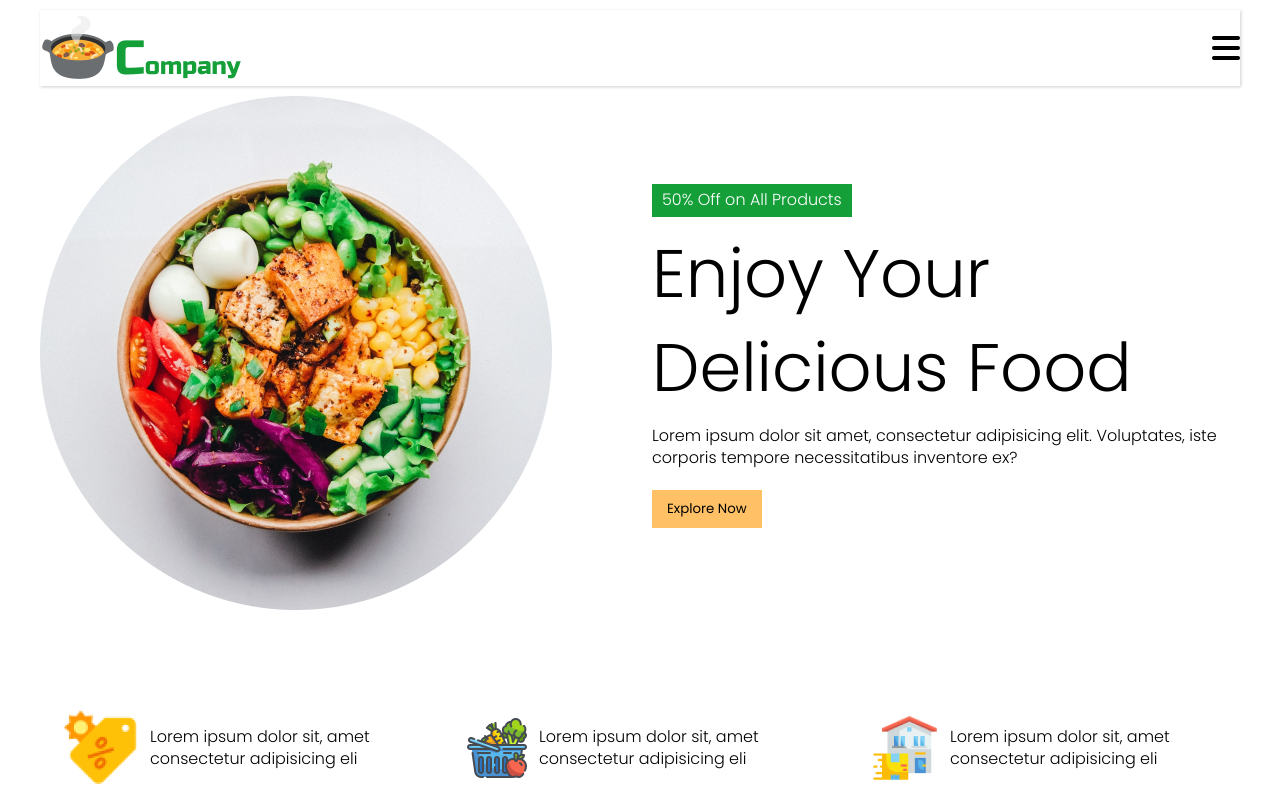
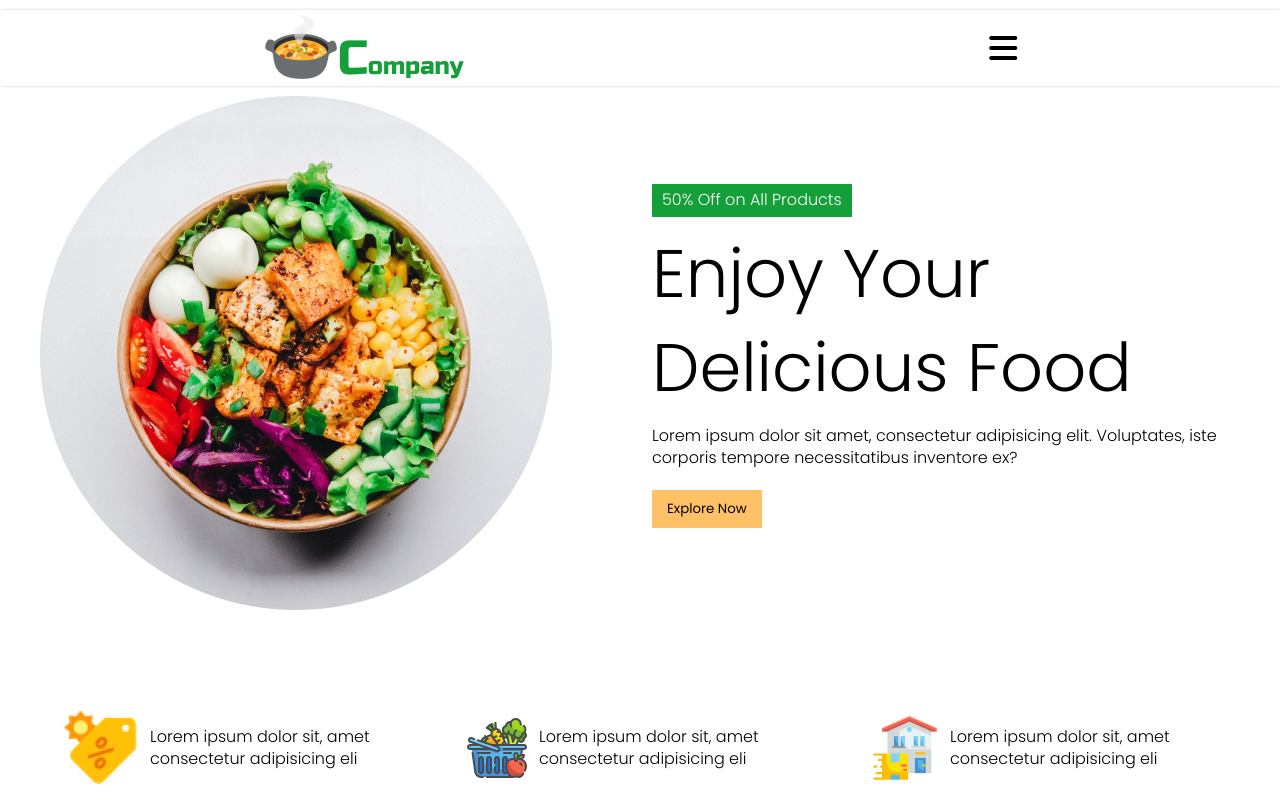
Before and after one commit to priyanshu30122001/RESTURANT-webpage, a plain HTML site: page index.html in a window 1280 px wide. Shown: the top 812 px of the page. Drawn offline with Linux system fonts and the light colour scheme.

Commit message:
Update resturant.css

```diff
--- a/resturant.css
+++ b/resturant.css
@@ -18,12 +18,12 @@ header{
     z-index: 1;
 }
 .topsection{
-  max-width: 1200px;
-  margin: 0 auto;
+  width: 100;
   display: flex;
-  justify-content:space-between;
+  justify-content:space-around;
   align-items: center;
-  box-shadow: 1px 1px 3px rgb(209, 207, 207);
+  box-shadow: 1px 0px 3px rgb(209, 207, 207);
+
 
 }
 /*   HERO SECTION  */
```
